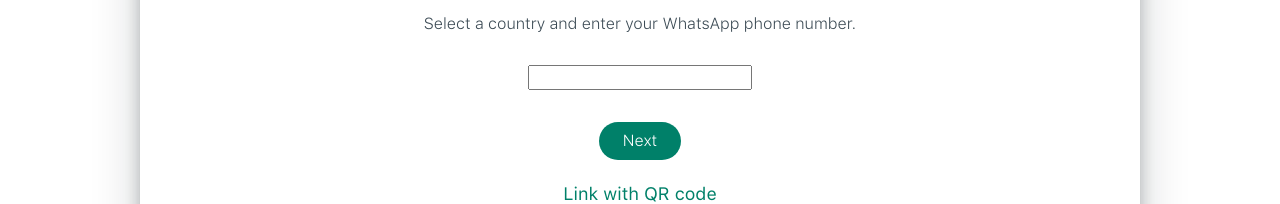
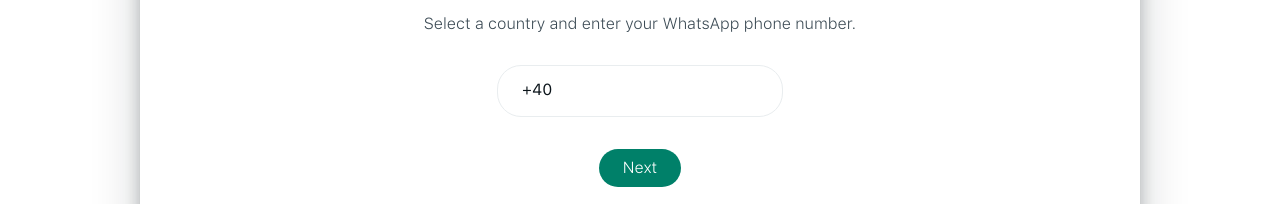
Before and after one commit to alexandru-w98/WhatsApp, a React app: page /verify-number in a window 1280 px wide. Shown: the part 223-427 px from the top of the page. Built offline with nearby package versions, Linux system fonts and the light colour scheme; no server answers.

Commit message:
added numeric input

```diff
--- /dev/null
+++ b/src/main/components/rounded-input/isNumericOrEmpty.js
@@ -0,0 +1,9 @@
+const isNumericOrEmpty = (val) => {
+  if (/^\d+$/.test(val) || val === "") {
+    return true;
+  }
+
+  return false;
+};
+
+export default isNumericOrEmpty;
--- a/src/main/components/rounded-input/rounded-input.js
+++ b/src/main/components/rounded-input/rounded-input.js
@@ -1,12 +1,50 @@
-import React from "react";
+import React, { forwardRef, useState } from "react";
 import * as styles from "./rounded-input.module.css";
+import classNames from "classnames";
+import isNumericOrEmpty from "./isNumericOrEmpty";
 
-const RoundedInput = ({ className }) => {
+const RoundedInput = ({ className, prefix, isNumeric }, ref) => {
+  const containerClasses = classNames(styles["container"], className);
+  const containerFocusedClasses = classNames(
+    styles["container"],
+    styles["container--focused"],
+    className
+  );
+
+  const [containerStyles, setContainerStyles] = useState(containerClasses);
+  const [inputValue, setInputValue] = useState("");
+
+  const onInputFocused = () => {
+    setContainerStyles(containerFocusedClasses);
+  };
+
+  const onInputBlurred = () => {
+    setContainerStyles(containerClasses);
+  };
+
+  const onInputChanged = (e) => {
+    if (isNumeric) {
+      if (isNumericOrEmpty(e.target.value)) {
+        setInputValue(e.target.value);
+      }
+    } else {
+      setInputValue(e.target.value);
+    }
+  };
+
   return (
-    <div className={className}>
-      <input />
+    <div className={containerStyles} tabIndex={0}>
+      <div contentEditable={false}>{prefix}</div>
+      <input
+        ref={ref}
+        className={styles["input"]}
+        onFocus={onInputFocused}
+        onBlur={onInputBlurred}
+        onChange={onInputChanged}
+        value={inputValue}
+      />
     </div>
   );
 };
 
-export default RoundedInput;
+export default forwardRef(RoundedInput);
--- a/src/main/components/rounded-input/rounded-input.module.css
+++ b/src/main/components/rounded-input/rounded-input.module.css
@@ -0,0 +1,26 @@
+.container {
+  display: flex;
+  align-items: center;
+  border: 1px solid rgb(233, 237, 239);
+  border-radius: 24px;
+  padding: 14px 10px 15px 24px;
+  font-weight: 400;
+  color: rgb(11, 20, 26);
+
+  .input {
+    border: none;
+  }
+
+  .input:focus {
+    outline: none;
+  }
+}
+
+.container:focus {
+  outline: none;
+  border-color: #008069;
+}
+
+.container--focused {
+  border-color: #008069;
+}
--- a/src/main/screens/verify-number/verify-number.js
+++ b/src/main/screens/verify-number/verify-number.js
@@ -19,16 +19,17 @@
   const [queryParams] = useSearchParams();
 
   const onSendOTP = () => {
-    const payload = JSON.stringify({
-      socketId: queryParams.get("socketId"),
-      phone: "",
-    });
+    console.log("test", inputRef.current.value);
+    // const payload = JSON.stringify({
+    //   socketId: queryParams.get("socketId"),
+    //   phone: "",
+    // });
 
-    sendOTP({
-      reqOptions: {
-        body: payload,
-      },
-    });
+    // sendOTP({
+    //   reqOptions: {
+    //     body: payload,
+    //   },
+    // });
   };
 
   const onVerifyOTP = () => {
@@ -51,8 +52,15 @@
       <div className={styles["subtitle"]}>
         Select a country and enter your WhatsApp phone number.
       </div>
-      <RoundedInput className={styles["input"]} />
-      <button className={styles["btn"]}>Next</button>
+      <RoundedInput
+        ref={inputRef}
+        className={styles["input"]}
+        prefix="+40"
+        isNumeric
+      />
+      <button className={styles["btn"]} onClick={onSendOTP}>
+        Next
+      </button>
       <Link className={styles["link"]} to="#">
         Link with QR code
       </Link>
```
